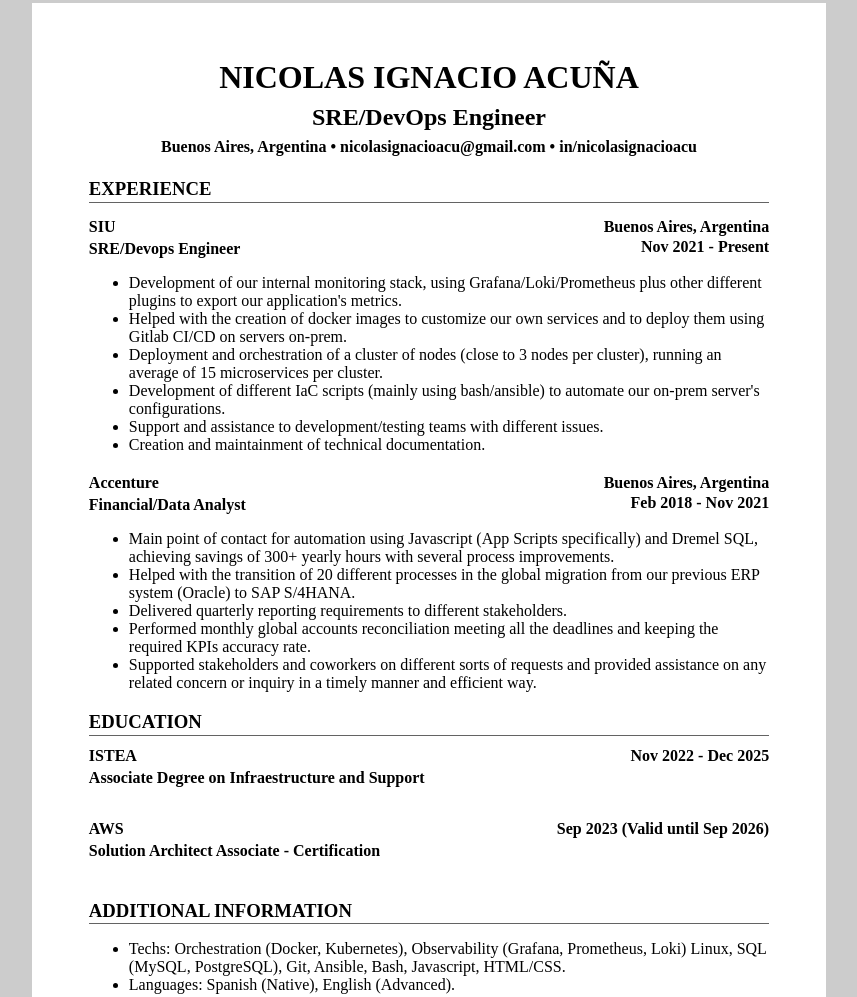
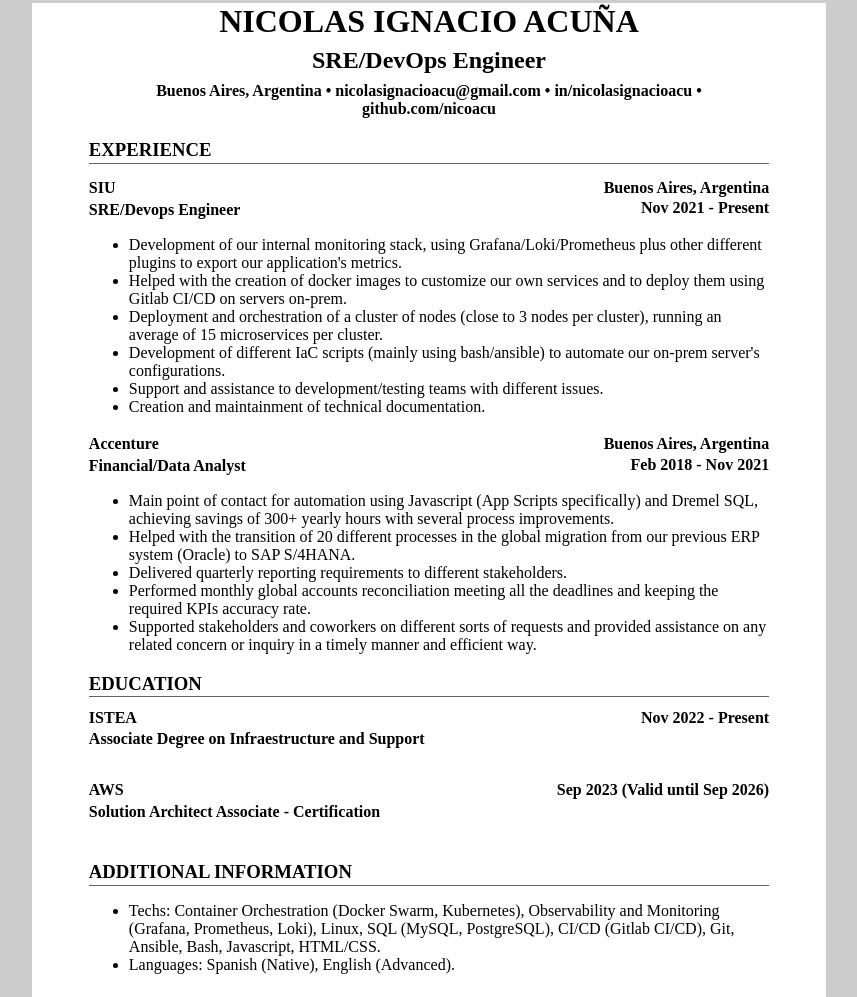
Before and after one commit to nicoacu/CV, a plain HTML site: page index.html in a window 1280 px wide. Shown: the part 54-1051 px from the top of the page, without its empty margins (211-1068 px from the left). Drawn offline with Linux system fonts and the light colour scheme.

Commit message:
small comment in the styles.css regarding saving as .pdf

```diff
--- a/css/styles.css
+++ b/css/styles.css
@@ -3,18 +3,18 @@
 }
 
 .header h1 {
-  padding-top: 1.5cm;
-  padding-bottom: 0.1cm; /* Adjust the space below h1 */
+  /* padding-top: 1.5cm; Commented makes the CV looks better saved as pdf. Might evaluate alternatives. */
+  padding-bottom: 0.1cm;
   margin: auto;
 }
 
 .header h2 {
-  margin-top: 0.1cm; /* Adjust the space above h2 */
+  margin-top: 0.1cm;
   margin-bottom: 0.1cm;
 }
 
 .header h4 {
-  margin-top: 0.2cm; /* Adjust the space above h4 */
+  margin-top: 0.2cm;
 }
 
 .flex-experienceHeader {
@@ -29,7 +29,7 @@
 .date {
   flex-basis: 50%;
   margin-bottom: 0.01cm;
-  margin-top: 0.1cm; /* Adjust the margin to reduce space between items */
+  margin-top: 0.1cm;
 }
 
 .location,
--- a/index.html
+++ b/index.html
@@ -12,7 +12,7 @@
           <h2>SRE/DevOps Engineer</h2>
           <h4>
             Buenos Aires, Argentina • nicolasignacioacu@gmail.com •
-            in/nicolasignacioacu
+            in/nicolasignacioacu • github.com/nicoacu
           </h4>
         </div>
         <div class="bottomLineSeparator">
@@ -85,7 +85,7 @@
         </div>
         <div class="flex-educationHeader">
           <h4 class="institution">ISTEA</h4>
-          <h4 class="date">Nov 2022 - Dec 2025</h4>
+          <h4 class="date">Nov 2022 - Present</h4>
           <h4 class="title">Associate Degree on Infraestructure and Support</h4>
         </div>
 
@@ -100,9 +100,10 @@
         </div>
         <ul>
           <li>
-            Techs: Orchestration (Docker, Kubernetes), Observability (Grafana,
-            Prometheus, Loki) Linux, SQL (MySQL, PostgreSQL), Git, Ansible,
-            Bash, Javascript, HTML/CSS.
+            Techs: Container Orchestration (Docker Swarm, Kubernetes),
+            Observability and Monitoring (Grafana, Prometheus, Loki), Linux, SQL
+            (MySQL, PostgreSQL), CI/CD (Gitlab CI/CD), Git, Ansible, Bash,
+            Javascript, HTML/CSS.
           </li>
           <li>Languages: Spanish (Native), English (Advanced).</li>
         </ul>
```
